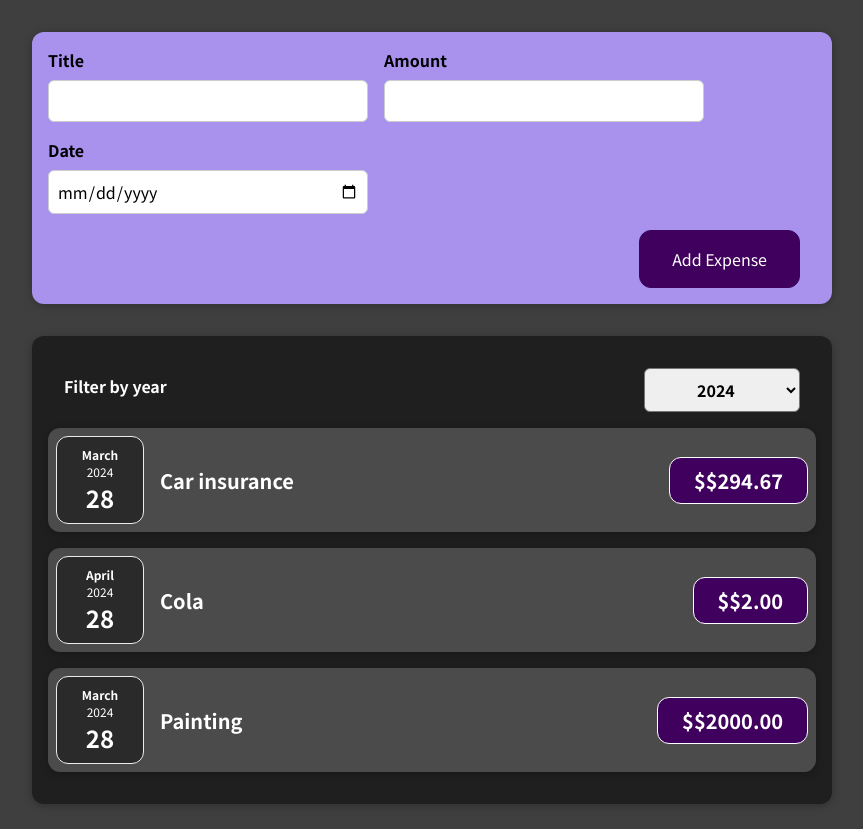
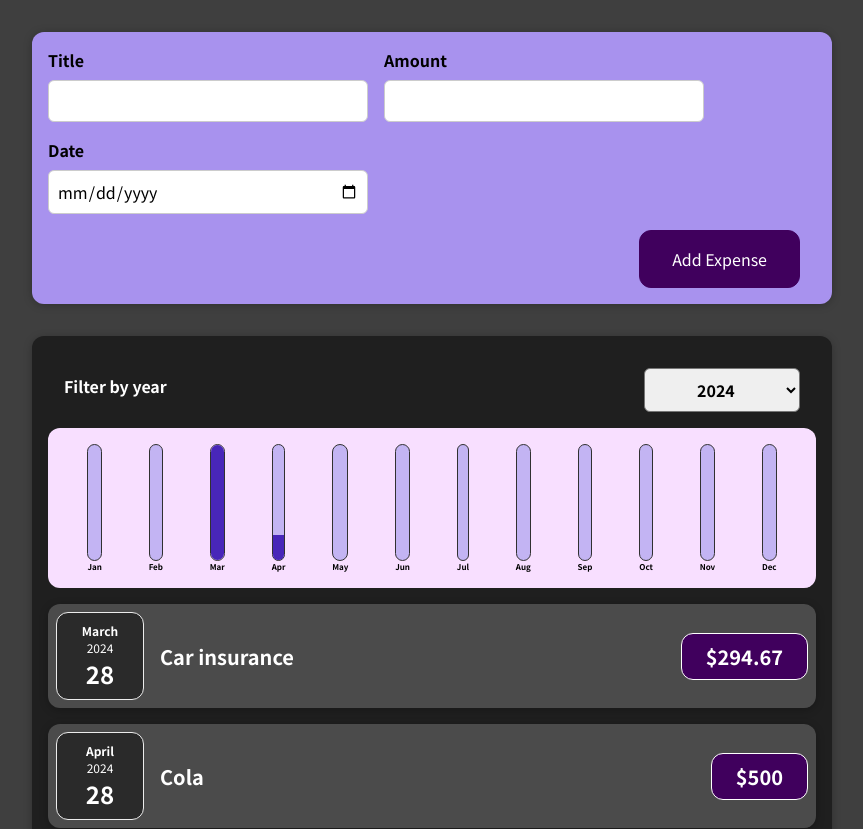
Before and after one commit to EitanBeCe/ReactExpenseTracker, a React (Create React App) app: page / in a window 1280 px wide. Shown: the top 829 px of the page, without its empty margins (208-1071 px from the left). Built offline with nearby package versions, Linux system fonts and the light colour scheme.

Commit message:
lesson 675 finished

```diff
--- a/src/App.js
+++ b/src/App.js
@@ -6,19 +6,19 @@
   {
       id: "e1",
       title: "Car insurance",
-      price: "$294.67",
+      price: 294.67,
       date: new Date(2024, 2, 28)
   },
   {
       id: "e2",
       title: "Cola",
-      price: "$2.00",
+      price: 500.00,
       date: new Date(2024, 3, 28)
   },
   {
       id: "e3",
       title: "Painting",
-      price: "$2000.00",
+      price: 2000.00,
       date: new Date(2024, 2, 28)
   },
 ]
--- /dev/null
+++ b/src/components/Chart/Chart.css
@@ -0,0 +1,9 @@
+.chart {
+    padding: 1rem;
+    border-radius: 12px;
+    background-color: #f8dfff;
+    text-align: center;
+    display: flex;
+    justify-content: space-around;
+    height: 10rem;
+}
--- /dev/null
+++ b/src/components/Chart/Chart.js
@@ -0,0 +1,20 @@
+import './Chart.css'
+import ChartBar from './ChartBar.js'
+
+const Chart = props => {
+    const dataPointsValues = props.dataPoints.map(dataPoint => dataPoint.value)
+    const totalMax = Math.max(...dataPointsValues)
+
+    return <div className='chart'>
+        {
+            props.dataPoints.map(dataPoint => <ChartBar
+                key={dataPoint.label}
+                value={dataPoint.value}
+                maxValue={totalMax}
+                label={dataPoint.label}
+            />)
+        }
+    </div>
+}
+
+export default Chart
--- /dev/null
+++ b/src/components/Chart/ChartBar.css
@@ -0,0 +1,30 @@
+.chart-bar {
+    height: 100%;
+    display: flex;
+    flex-direction: column;
+    align-items: center;
+}
+
+.chart-bar__inner {
+    height: 100%;
+    width: 100%;
+    border: 1px solid #313131;
+    border-radius: 12px;
+    background-color: #c3b4f3;
+    overflow: hidden;
+    display: flex;
+    flex-direction: column;
+    justify-content: flex-end;
+}
+
+.chart-bar__fill {
+    background-color: #4826b9;
+    width: 100%;
+    transition: all 0.3s ease-out;
+}
+
+.chart-bar__label {
+    font-weight: bold;
+    font-size: 0.5rem;
+    text-align: center;
+}
--- /dev/null
+++ b/src/components/Chart/ChartBar.js
@@ -0,0 +1,17 @@
+import './ChartBar.css'
+
+const ChartBar = props => {
+    let barFillHeight = '0%'
+    if (props.maxValue > 0) {
+        barFillHeight = Math.round((props.value / props.maxValue) * 100) + '%'
+    }
+
+    return <div className='chart-bar'>
+        <div className='chart-bar__inner'>
+            <div className='chart-bar__fill' style={{height: barFillHeight }}></div>
+        </div>
+        <div className='chart-bar__label'>{props.label}</div>
+    </div>
+}
+
+export default ChartBar
--- a/src/components/Expenses/Expenses.js
+++ b/src/components/Expenses/Expenses.js
@@ -1,10 +1,10 @@
 import React, { useState } from 'react';
 
-import ExpenseItem from './ExpenseItem';
 import Card from '../UI/Card';
 import ExpensesFilter from './ExpensesFilter';
 import './Expenses.css';
 import ExpensesList from './ExpensesList.js';
+import ExpensesChart from './ExpensesChart.js';
 
 const Expenses = (props) => {
     const [filteredYear, setFilteredYear] = useState('2024');
@@ -22,6 +22,8 @@
             <Card className='expenses'>
                 <ExpensesFilter selected={filteredYear} onChangeFilter={filterChangeHandler} />
 
+                <ExpensesChart expenses={filteredExpenses} />
+
                 <ExpensesList items={filteredExpenses} />
             </Card>
         </div>
--- /dev/null
+++ b/src/components/Expenses/ExpensesChart.js
@@ -0,0 +1,31 @@
+import Chart from "../Chart/Chart.js"
+
+
+const ExpensesChart = props => {
+    const chartDataPoints = [
+        { label: 'Jan', value: 0},
+        { label: 'Feb', value: 0},
+        { label: 'Mar', value: 0},
+        { label: 'Apr', value: 0},
+        { label: 'May', value: 0},
+        { label: 'Jun', value: 0},
+        { label: 'Jul', value: 0},
+        { label: 'Aug', value: 0},
+        { label: 'Sep', value: 0},
+        { label: 'Oct', value: 0},
+        { label: 'Nov', value: 0},
+        { label: 'Dec', value: 0}
+    ]
+
+    for (const expense of props.expenses) {
+        const expenseMonth = expense.date.getMonth() // index
+        // console.log(expenseMonth);
+        // console.log(chartDataPoints[expenseMonth].value)
+        // console.log(chartDataPoints);
+        chartDataPoints[expenseMonth].value += expense.price
+    }
+
+    return <Chart dataPoints={chartDataPoints}/>
+}
+
+export default ExpensesChart
--- a/src/components/NewExpense/ExpenseForm.js
+++ b/src/components/NewExpense/ExpenseForm.js
@@ -22,7 +22,7 @@
 
         const expenseData = {
             title: enteredTitle,
-            price: enteredAmount,
+            price: +enteredAmount,
             date: new Date(enteredDate)
         }
 
```
